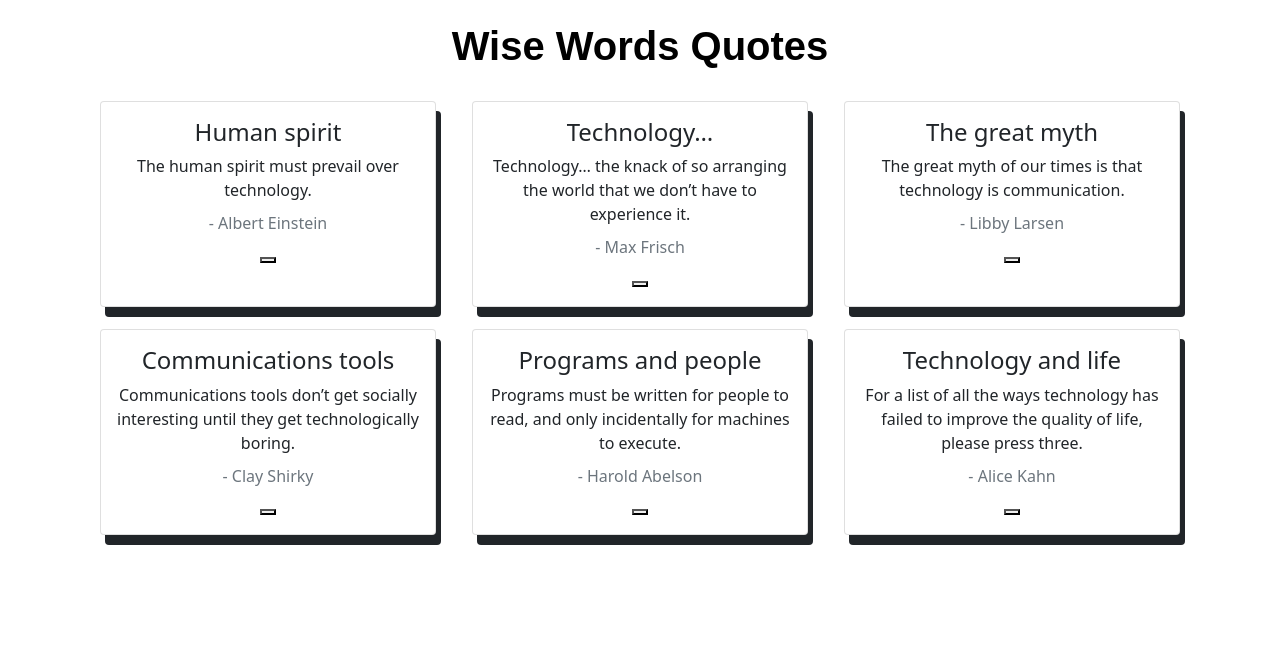
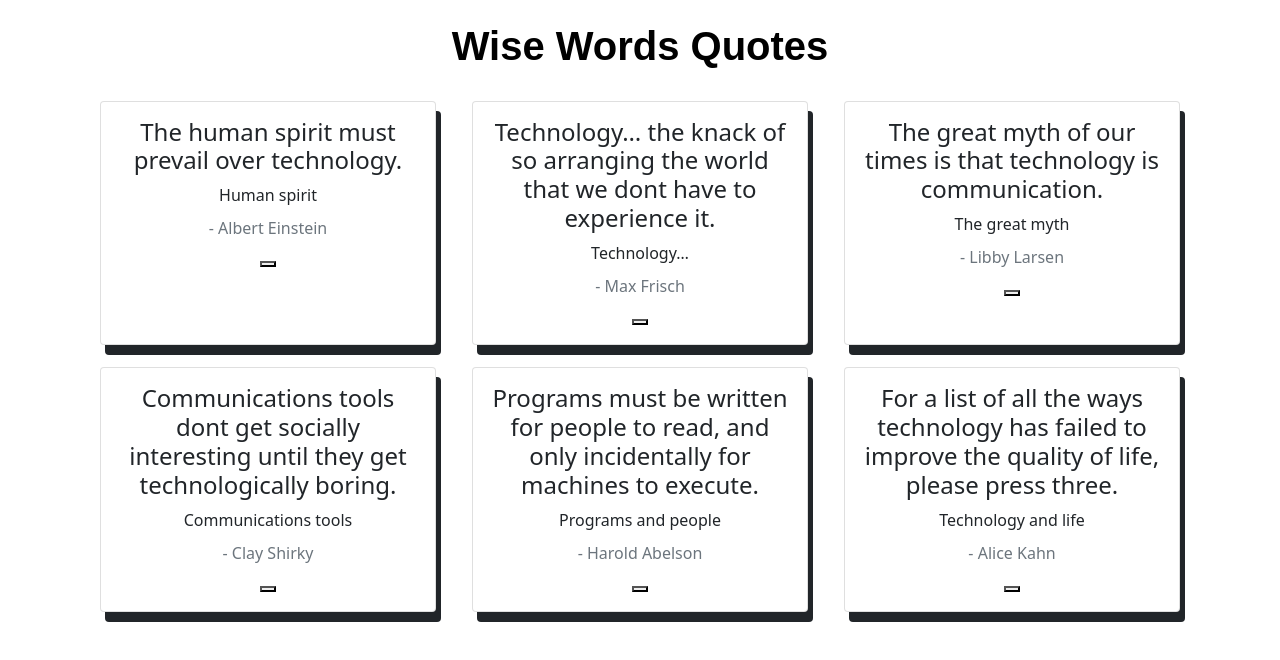
Before and after one commit to joey57/Quotes, an Angular app: page / in a window 1280 px wide. Shown: the top 660 px of the page. Built offline with nearby package versions, Linux system fonts and the light colour scheme.

Commit message:
added properties of constructor function

```diff
--- a/src/app/quote/quote.component.ts
+++ b/src/app/quote/quote.component.ts
@@ -9,13 +9,17 @@ import { Quote } from '../quote';
 export class QuoteComponent implements OnInit {
   title = 'Wise Words Quotes';
   quotes: Quote[]=[
-    {id:1,name:'Charles',title:'Human spirit',quote:'The human spirit must prevail over technology.',author:'Albert Einstein'},
-    {id:2,name:'Wendy',title:'Technology…',quote:'Technology… the knack of so arranging the world that we don’t have to experience it.',author:'Max Frisch'},
-    {id:3,name:'Charles',title:'The great myth',quote:'The great myth of our times is that technology is communication.',author:'Libby Larsen'},
-    {id:3,name:'Charles',title:'Communications tools',quote:'Communications tools don’t get socially interesting until they get technologically boring.',author:'Clay Shirky'},
-    {id:3,name:'Charles',title:'Programs and people',quote:'Programs must be written for people to read, and only incidentally for machines to execute.',author:'Harold Abelson'},
-    {id:3,name:'Charles',title:'Technology and life',quote:'For a list of all the ways technology has failed to improve the quality of life, please press three.',author:'Alice Kahn'},
-  ]
+    new Quote(1,'Charles','Human spirit','The human spirit must prevail over technology.','Albert Einstein'),
+    new Quote (2,'Wendy','Technology…','Technology… the knack of so arranging the world that we dont have to experience it.','Max Frisch'),
+    new Quote (3,'Charles','The great myth','The great myth of our times is that technology is communication.','Libby Larsen'),
+    new Quote(3,'Charles','Communications tools','Communications tools dont get socially interesting until they get technologically boring.','Clay Shirky'),
+    new Quote(3,'Charles','Programs and people','Programs must be written for people to read, and only incidentally for machines to execute.','Harold Abelson'),
+    new Quote(3,'Charles','Technology and life','For a list of all the ways technology has failed to improve the quality of life, please press three.','Alice Kahn'),
+  ];
+
+  toggle(index){
+    this.quotes[index].showInfo = !this.quotes[index].showInfo;
+  }
 
   constructor() { }
 
```
